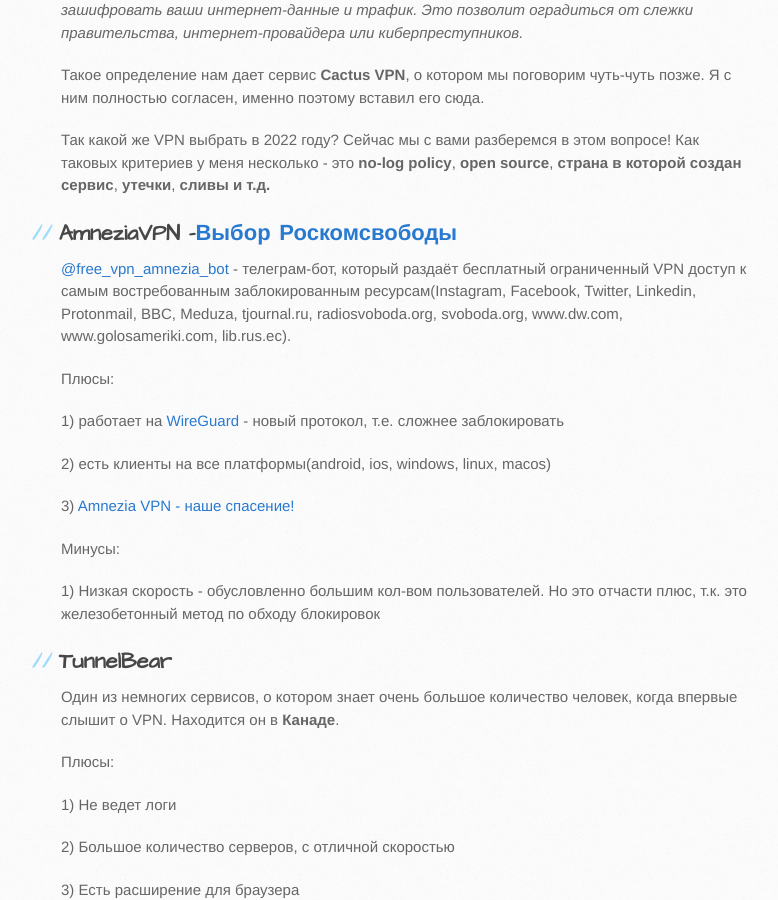
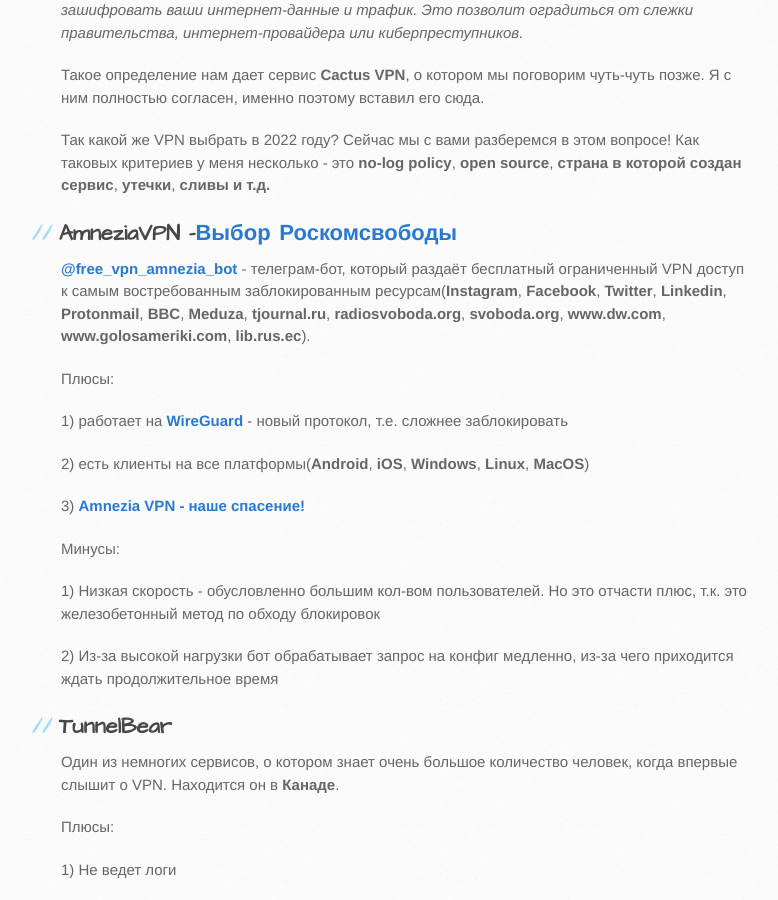
Before and after one commit to f5ociety/censor, a Jekyll site: the page built from guides/vpns.md, in a window 1280 px wide and 900 px high, scrolled down 498 px. Shown: the whole window, without its empty margins (109-887 px from the left). Built offline with Jekyll 4.4.1, drawn with Linux system fonts in a browser that asks for light colours; our own code applies the rules of GitHub Pages for plain Markdown files; a script that is not in the unit is left out.

Commit message:
Update vpns.md

```diff
--- a/guides/vpns.md
+++ b/guides/vpns.md
@@ -13,30 +13,34 @@
 
 ## AmneziaVPN -[Выбор Роскомсвободы](https://t.me/roskomsvoboda/8499)
 
-[@free_vpn_amnezia_bot](https://t.me/free_vpn_amnezia_bot) - телеграм-бот, который раздаёт бесплатный ограниченный VPN доступ к самым востребованным заблокированным ресурсам(Instagram, Facebook,
-Twitter,
-Linkedin,
-Protonmail,
-BBC,
-Meduza,
-tjournal.ru,
-radiosvoboda.org,
-svoboda.org,
-www.dw.com,
-www.golosameriki.com,
-lib.rus.ec).
+[**@free_vpn_amnezia_bot**](https://t.me/free_vpn_amnezia_bot) - телеграм-бот, который раздаёт бесплатный ограниченный VPN доступ к самым востребованным заблокированным ресурсам(**Instagram**, **Facebook**,
+**Twitter**,
+**Linkedin**,
+**Protonmail**,
+**BBC**,
+**Meduza**,
+**tjournal.ru**,
+**radiosvoboda.org**,
+**svoboda.org**,
+**www.dw.com**,
+**www.golosameriki.com**,
+**lib.rus.ec**).
 
 Плюсы:
 
-1) работает на [WireGuard](https://www.wireguard.com/) - новый протокол, т.е. сложнее заблокировать
+1) работает на [**WireGuard**](https://www.wireguard.com/) - новый протокол, т.е. сложнее заблокировать
 
-2) есть клиенты на все платформы(android, ios, windows, linux, macos)
+2) есть клиенты на все платформы(**Android**, **iOS**, **Windows**, **Linux**, **MacOS**)
 
-3) [Amnezia VPN - наше спасение!](amnezia.md)
+3) [**Amnezia VPN - наше спасение!**](amnezia.md)
 
 Минусы:
 
 1) Низкая скорость - обусловленно большим кол-вом пользователей. Но это отчасти плюс, т.к. это железобетонный метод по обходу блокировок
+
+2) Из-за высокой нагрузки бот обрабатывает запрос на конфиг медленно, из-за чего приходится ждать продолжительное время
+
+
 ## TunnelBear
 Один из немногих сервисов, о котором знает очень большое количество человек, когда впервые слышит о VPN. Находится он в **Канаде**.
 
```
